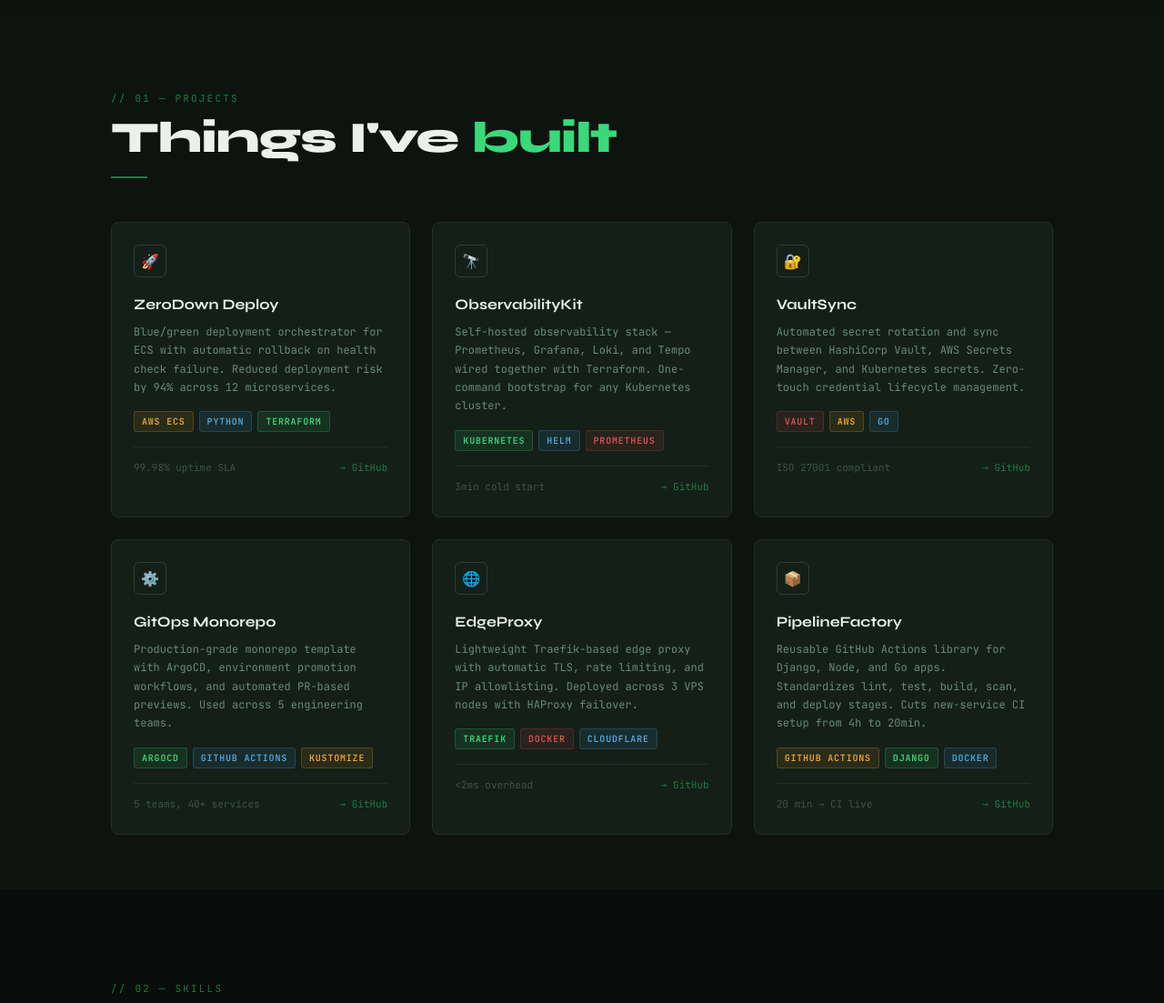
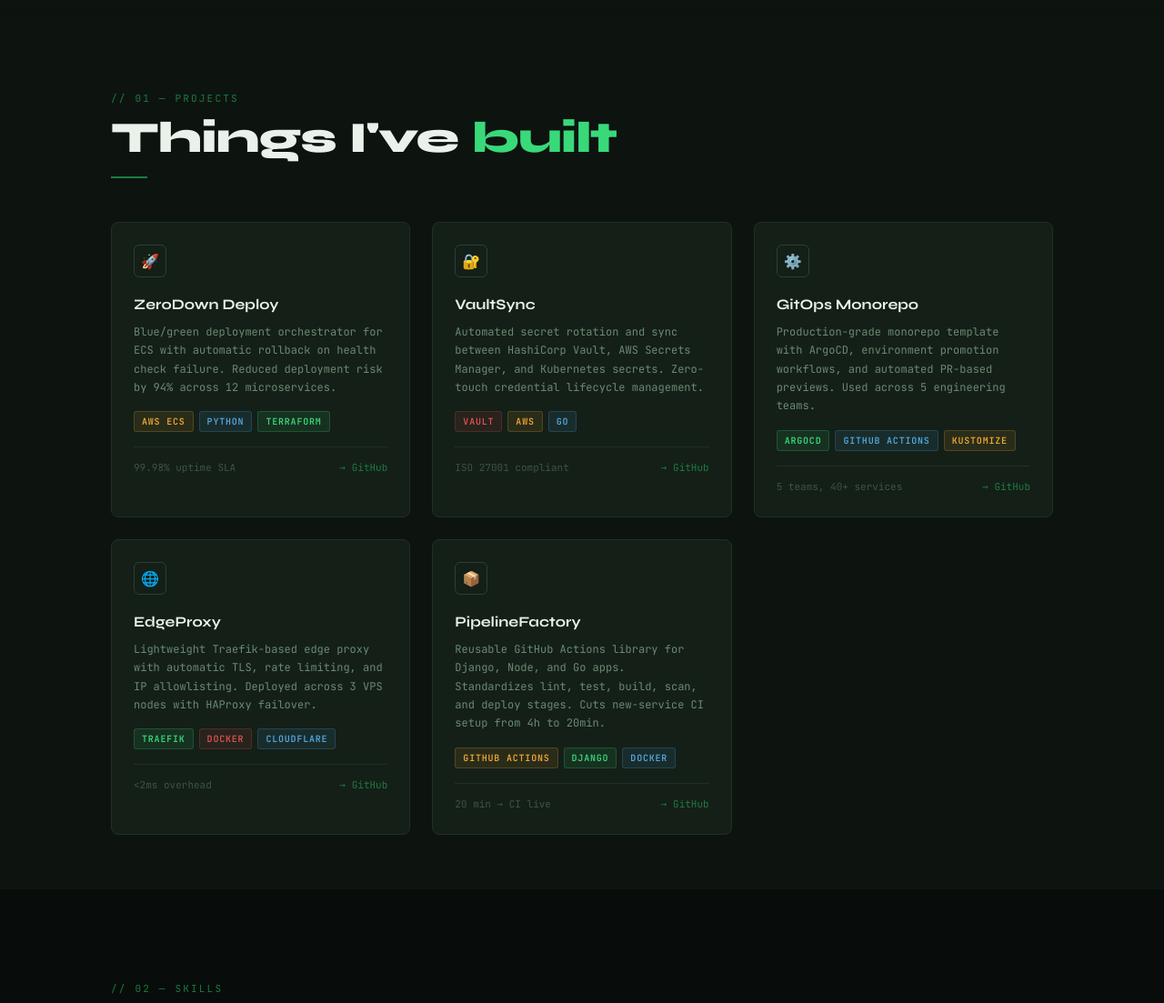
Before and after one commit to brian-hornbrook/Brian_Hornbrook_Portfolio, a Django app: page /devops in a window 1280 px wide. Shown: the part 783-1886 px from the top of the page at 91% size. Run offline with Django 5.2, Linux system fonts and the light colour scheme; parts of the project's set-up code (start-up, migrations or seed data) failed here and were passed over.

Commit message:
commented out ObservabilityKit

```diff
--- a/portfolio/app/templates/devops/devops.html
+++ b/portfolio/app/templates/devops/devops.html
@@ -69,20 +69,20 @@
         </div>
       </div>
 
-      <div class="project-card fade-in" style="transition-delay:0.1s">
-        <div class="project-icon">🔭</div>
-        <div class="project-name">ObservabilityKit</div>
-        <div class="project-desc">Self-hosted observability stack — Prometheus, Grafana, Loki, and Tempo wired together with Terraform. One-command bootstrap for any Kubernetes cluster.</div>
-        <div class="project-tags">
-          <span class="tag tag-green">Kubernetes</span>
-          <span class="tag tag-blue">Helm</span>
-          <span class="tag tag-red">Prometheus</span>
-        </div>
-        <div class="project-meta">
-          <span>3min cold start</span>
-          <a href="#" class="project-link">→ GitHub</a>
-        </div>
-      </div>
+<!--      <div class="project-card fade-in" style="transition-delay:0.1s">-->
+<!--        <div class="project-icon">🔭</div>-->
+<!--        <div class="project-name">ObservabilityKit</div>-->
+<!--        <div class="project-desc">Self-hosted observability stack — Prometheus, Grafana, Loki, and Tempo wired together with Terraform. One-command bootstrap for any Kubernetes cluster.</div>-->
+<!--        <div class="project-tags">-->
+<!--          <span class="tag tag-green">Kubernetes</span>-->
+<!--          <span class="tag tag-blue">Helm</span>-->
+<!--          <span class="tag tag-red">Prometheus</span>-->
+<!--        </div>-->
+<!--        <div class="project-meta">-->
+<!--          <span>3min cold start</span>-->
+<!--          <a href="#" class="project-link">→ GitHub</a>-->
+<!--        </div>-->
+<!--      </div>-->
 
       <div class="project-card fade-in" style="transition-delay:0.2s">
         <div class="project-icon">🔐</div>
```
